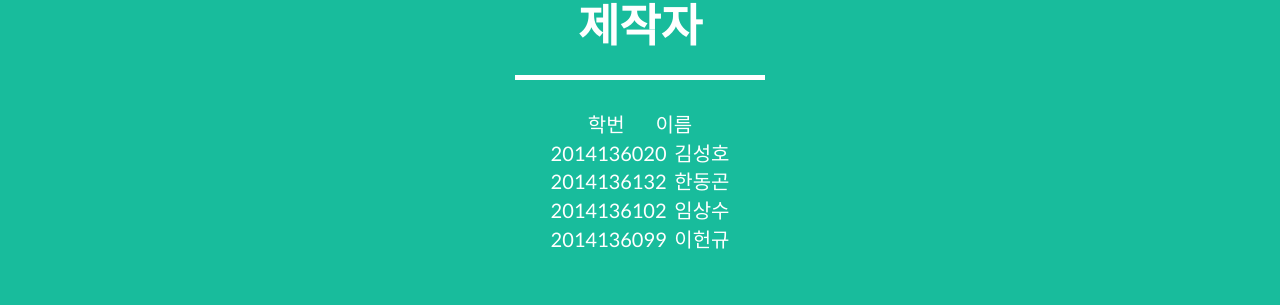
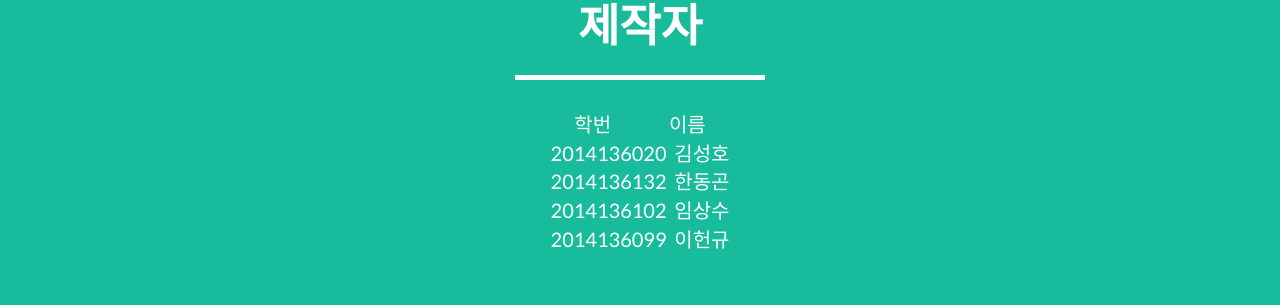
Before and after one commit to kllh/kllh.github.io, a Jekyll site: the page built from index.html, in a window 1280 px wide and 900 px high, scrolled down 1638 px. Shown: the part 189-494 px from the top of the window. Built offline with Jekyll 4.4.1, drawn with Linux system fonts in a browser that asks for light colours.

Commit message:
Update about.html

```diff
--- a/_includes/about.html
+++ b/_includes/about.html
@@ -9,7 +9,7 @@
             </div>
             <div class="row">
                 <div class="col-lg-4 col-lg-offset-4">
-                    <p align ="center">학번&nbsp;&nbsp;&nbsp;&nbsp;&nbsp;&nbsp;&nbsp;&nbsp;이름<br>2014136020&nbsp;&nbsp;김성호<br>2014136132&nbsp;&nbsp;한동곤<br>2014136102&nbsp;&nbsp;임상수<br>2014136099&nbsp;&nbsp;이헌규</p>
+                    <p align ="center">학번&nbsp;&nbsp;&nbsp;&nbsp;&nbsp;&nbsp;&nbsp;&nbsp;&nbsp;&nbsp;&nbsp;&nbsp;&nbsp;&nbsp;&nbsp;이름<br>2014136020&nbsp;&nbsp;김성호<br>2014136132&nbsp;&nbsp;한동곤<br>2014136102&nbsp;&nbsp;임상수<br>2014136099&nbsp;&nbsp;이헌규</p>
                 </div>
             </div>
         </div>
```
